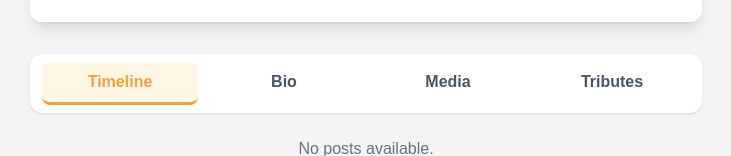
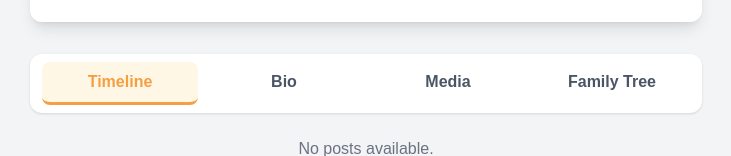
Before and after one commit to DanielYeung0131/iTombs-WebApp, a Next.js app: page /guest in a window 1280 px wide. Shown: the part 252-408 px from the top of the page, without its empty margins (274-1005 px from the left). Built offline with nearby package versions, Linux system fonts and the light colour scheme.

Commit message:
guest hover

```diff
--- a/app/guest/page.tsx
+++ b/app/guest/page.tsx
@@ -193,7 +193,7 @@ export default function GuestDashboard() {
     }
   };
 
-  const tabs = ["Timeline", "Bio", "Media", "Tributes"];
+  const tabs = ["Timeline", "Bio", "Media", "Family Tree"];
 
   return (
     <div className="min-h-screen bg-gray-100 p-4">
@@ -273,7 +273,7 @@ export default function GuestDashboard() {
               {/* Timeline line - positioned more left of center */}
               <div className="absolute inset-y-0 left-6 md:left-[26%] w-1 bg-gradient-to-b from-blue-400 via-purple-500 to-pink-500"></div>
 
-              {posts.map((post, index) => (
+              {posts.map((post) => (
                 <div key={post.id} className="relative mb-12 last:mb-0">
                   {/* Timeline dot - positioned to match the line */}
                   <div className="absolute left-6 md:left-[26.25%] -translate-x-1/2 w-4 h-4 bg-white border-4 border-blue-500 rounded-full shadow-lg z-10"></div>
@@ -283,7 +283,7 @@ export default function GuestDashboard() {
                     <div className="w-full md:w-[32%] pl-12 md:pl-0 md:odd:pl-8 md:even:pr-8 md:odd:mr-[30%] md:even:ml-[30%]">
                       <div className="group">
                         <div
-                          className="bg-white rounded-lg shadow hover:shadow-lg cursor-pointer transform hover:-translate-y-1 transition-all duration-300 overflow-hidden border border-gray-100 mx-auto md:mx-0"
+                          className="bg-white rounded-lg shadow hover:shadow-lg cursor-pointer transform transition-all duration-300 overflow-hidden border border-gray-100 mx-auto md:mx-0"
                           style={{
                             // width: "clamp(280px, 25vw, 400px)",
                             minWidth: "310px",
@@ -292,7 +292,7 @@ export default function GuestDashboard() {
                           onClick={() => handlePostClick(post)}
                         >
                           {/* Date badge - responsive positioning */}
-                          <div className="absolute top-2 left-10 md:left-[calc(26%+1rem)] bg-gradient-to-r from-blue-500 to-purple-600 text-white px-3 py-1 rounded-full text-xs font-semibold shadow z-10 group-hover:opacity-0">
+                          <div className="absolute top-2 left-10 md:left-[calc(26%+1rem)] bg-gradient-to-r from-blue-500 to-purple-600 text-white px-3 py-1 rounded-full text-xs font-semibold shadow z-10 group-hover:opacity-100 opacity-80 transition-opacity duration-200">
                             {new Date(post.time).toLocaleDateString("en-US", {
                               month: "short",
                               day: "numeric",
@@ -382,7 +382,7 @@ export default function GuestDashboard() {
 
       {activeTab === 3 && (
         <div className="max-w-2xl mx-auto mt-6 bg-white p-6 rounded-lg shadow">
-          <h2 className="text-xl font-semibold mb-4">Tributes</h2>
+          <h2 className="text-xl font-semibold mb-4">Family Tree</h2>
           <div className="space-y-4">
             {comments.length > 0 ? (
               comments.map((comment) => (
@@ -392,7 +392,7 @@ export default function GuestDashboard() {
               ))
             ) : (
               <p className="text-gray-600">
-                No tributes yet. Share your memories in the posts above.
+                Family tree will be displayed here.
               </p>
             )}
           </div>
```
